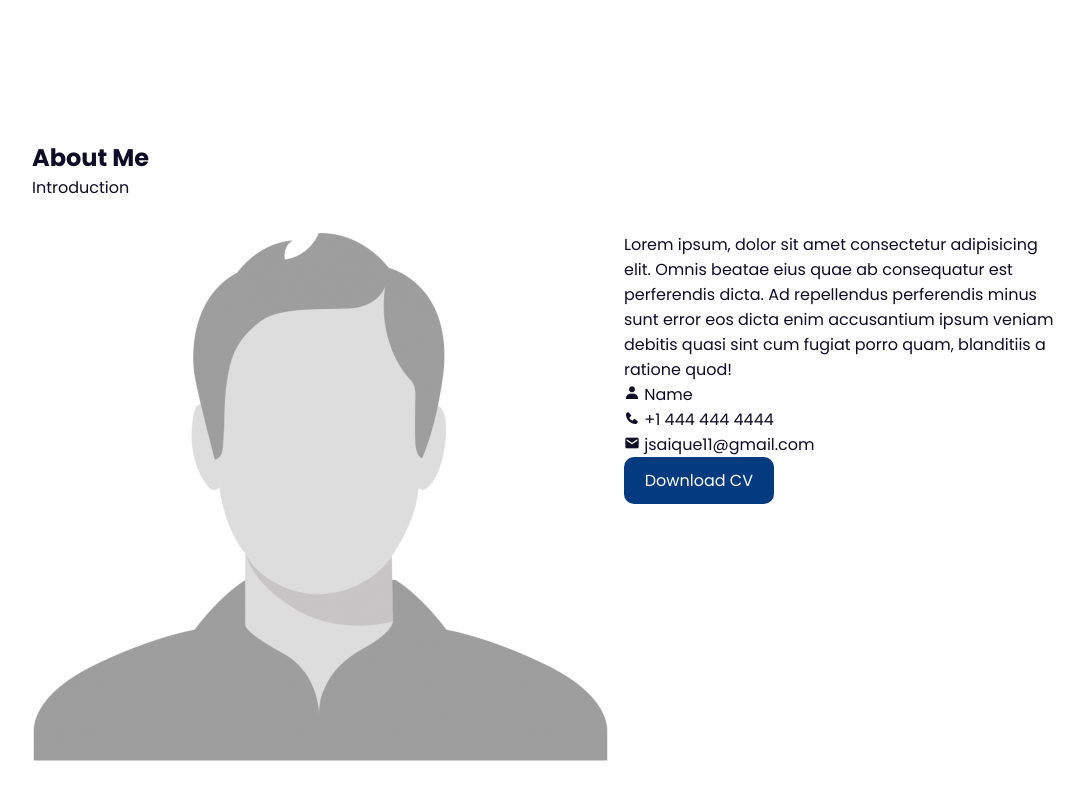
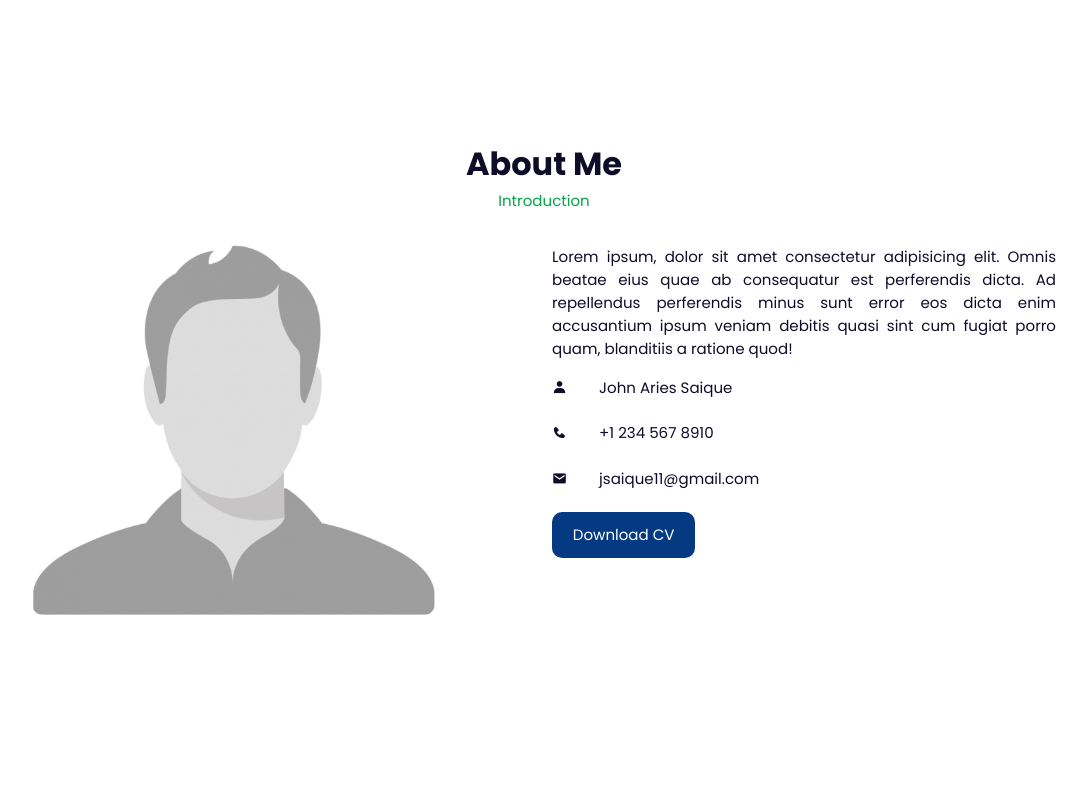
Before and after one commit to jsaique/my-website-v.2, a website built with Parcel: page index.html in a window 1280 px wide. Shown: the part 710-1510 px from the top of the page, without its empty margins (96-1183 px from the left). After the commit the page ends 1382 px from the top, so only its background shows below. Built offline with nearby package versions, Linux system fonts and the light colour scheme.

Commit message:
Added about section

```diff
--- a/index.html
+++ b/index.html
@@ -92,17 +92,17 @@
             ratione quod!
           </p>
           <div class="information">
-            <div class="info-box">
+            <div class="info-box flex">
               <i class="bx bxs-user"></i>
-              <span>Name</span>
+              <span>John Aries Saique</span>
             </div>
 
-            <div class="info-box">
+            <div class="info-box flex">
               <i class="bx bxs-phone"></i>
-              <span>+1 444 444 4444</span>
+              <span>+1 234 567 8910</span>
             </div>
 
-            <div class="info-box">
+            <div class="info-box flex">
               <i class="bx bxs-envelope"></i>
               <span>jsaique11@gmail.com</span>
             </div>
--- a/src/css/styles.css
+++ b/src/css/styles.css
@@ -10,9 +10,9 @@
 }
 
 :root {
-  --main-color: #033a80;
-  --bg-color: #fff;
-  --text-color: #0f0c27;
+  --main-color: hsl(214, 95%, 26%);
+  --bg-color: hsl(0, 0%, 100%);
+  --text-color: hsl(247, 53%, 10%);
   --hover: hsl(260, 100%, 51%);
   --big-font: 3.2rem;
   --medium-font: 1.8rem;
@@ -77,7 +77,7 @@ body {
   background: var(--bg-color);
   padding: 0.8125rem 10%;
   transition: 0.2;
-  box-shadow: -3px -4px 8px #e7e5e4, 2px 2px 5px #d6d3d1;
+  box-shadow: -3px -4px 8px hsl(20, 6%, 90%), 2px 2px 5px hsl(24, 6%, 83%);
   z-index: 2000;
 }
 
@@ -90,7 +90,7 @@ body {
 .logo > span {
   font-size: 1.6rem;
   font-weight: 600;
-  color: #dc143c;
+  color: hsl(348, 83%, 47%);
 }
 
 .primary-navigation a:link,
@@ -147,6 +147,7 @@ body {
 
 .home-img img {
   width: 100%;
+  border-radius: 0.7rem;
 }
 
 .home-txt span {
@@ -189,10 +190,10 @@ body {
 .btn:visited {
   display: inline-block;
   background: var(--main-color);
-  color: #fff;
+  color: hsl(0, 0%, 100%);
   padding: 0.7rem 1.3rem;
   border: 0.6rem;
-  border-radius: 10px;
+  border-radius: 0.625rem;
 }
 
 .btn:hover,
@@ -202,8 +203,46 @@ body {
 
 /* About */
 
+.heading {
+  text-align: center;
+}
+
+.heading h2 {
+  font-size: 2rem;
+}
+
+.heading span {
+  font-size: var(--p-font);
+  color: hsl(145, 98%, 33%);
+}
+
 .about-container {
   grid-template-columns: repeat(2, 1fr);
   gap: 1rem;
   margin-top: 2rem;
 }
+
+.about-img img {
+  width: 80%;
+  border-radius: 0.7rem;
+}
+
+.about-text {
+  font-size: var(--p-font);
+  font-weight: 400;
+  text-align: justify;
+}
+
+.information {
+  margin: 1rem 0 1.4rem;
+}
+
+.information .info-box {
+  align-items: center;
+  margin-bottom: 1.4rem;
+}
+
+.information .info-box span {
+  font-weight: 400;
+  margin-left: 1rem;
+}
```
